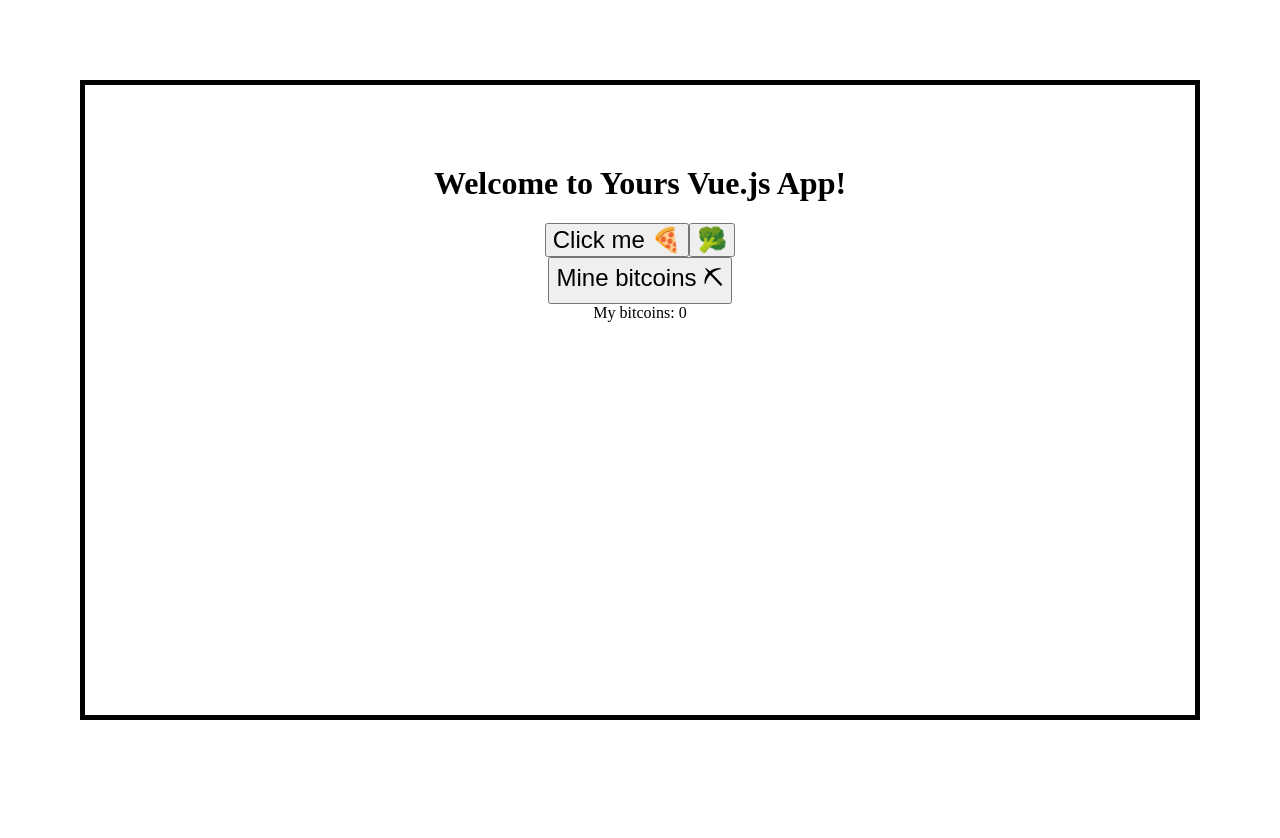
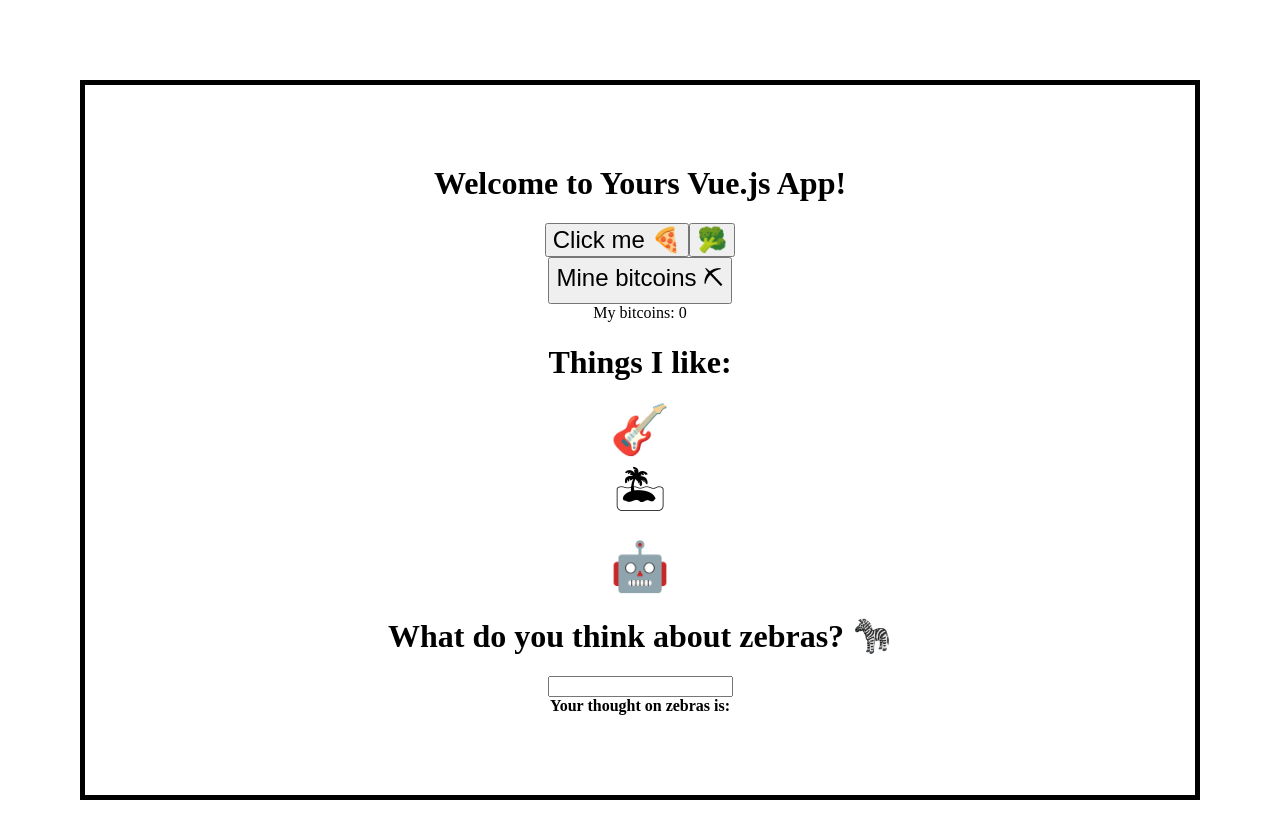
Before and after one commit to ellipticaldoor/vue-example, a Vue app: page / in a window 1280 px wide. Shown: the top 838 px of the page. Before the commit the page ends 800 px from the top, so only its background shows below. Built offline with nearby package versions, Linux system fonts and the light colour scheme.

Commit message:
v-for and v-model examples added

```diff
--- a/src/App.scss
+++ b/src/App.scss
@@ -1,4 +1,9 @@
 $percentage: 150%;
+
 button {
 	font-size: $percentage;
 }
+
+.thingsILike {
+	font-size: 300%;
+}
--- a/src/App.vue
+++ b/src/App.vue
@@ -9,6 +9,13 @@
 		<button v-on:click="minedTimes += 1">Mine bitcoins ⛏</button>
 		<div>My bitcoins: {{ bitcoins }}</div>
 		<div>{{ '💰'.repeat(bitcoins) }}</div>
+
+		<h1>Things I like:</h1>
+		<div class="thingsILike" v-for="thing of thingsIlike">{{ thing }}</div>
+
+		<h1>What do you think about zebras? 🦓</h1>
+		<input type="text" v-model="aThoughtAboutZebras">
+		<div><b>Your thought on zebras is:</b> {{ aThoughtAboutZebras }}</div>
 	</div>
 </template>
 
@@ -21,6 +28,8 @@
 			msg: 'Welcome to Yours Vue.js App!',
 			foodCounter: 0,
 			minedTimes: 0,
+			thingsIlike: ['🎸', '🏝', '🤖'],
+			aThoughtAboutZebras: '',
 		};
 	},
 
```
Also changed, not shown: 1 other file (tests, documents, lock files or other folders).
